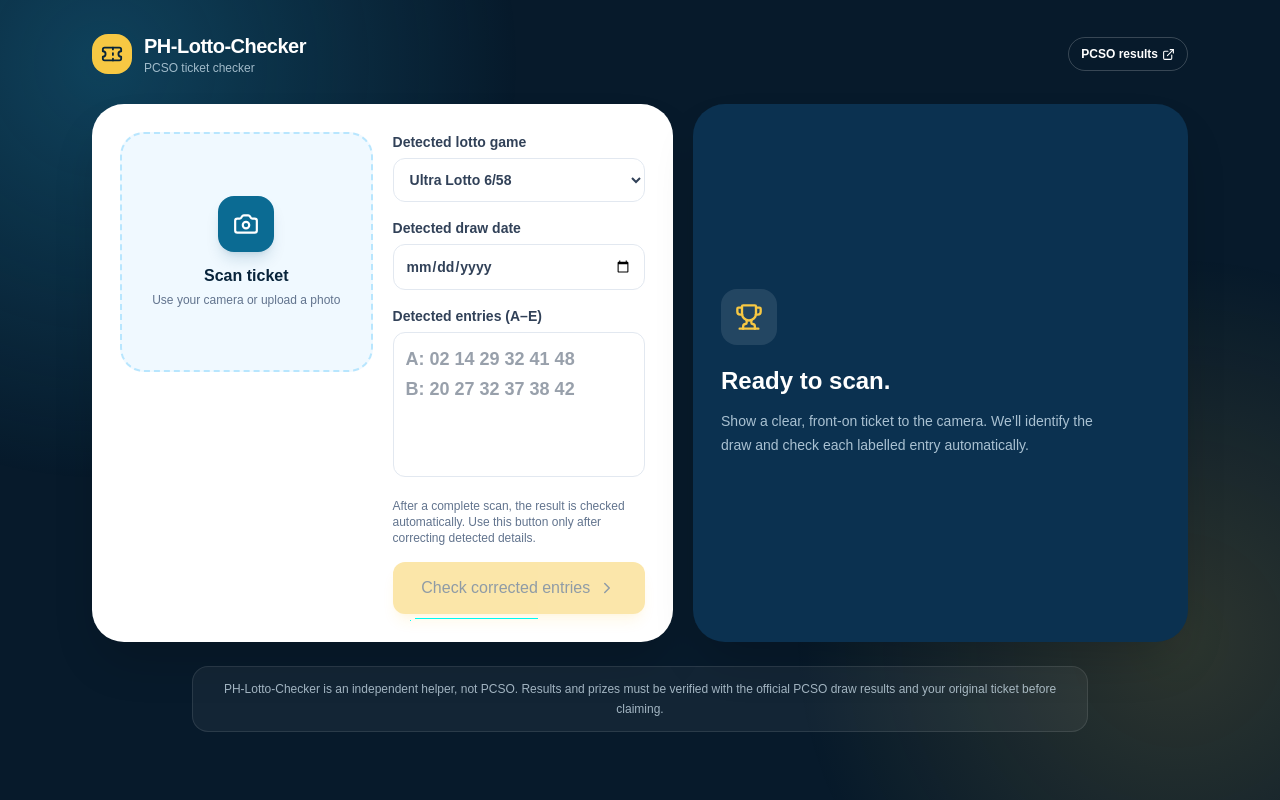
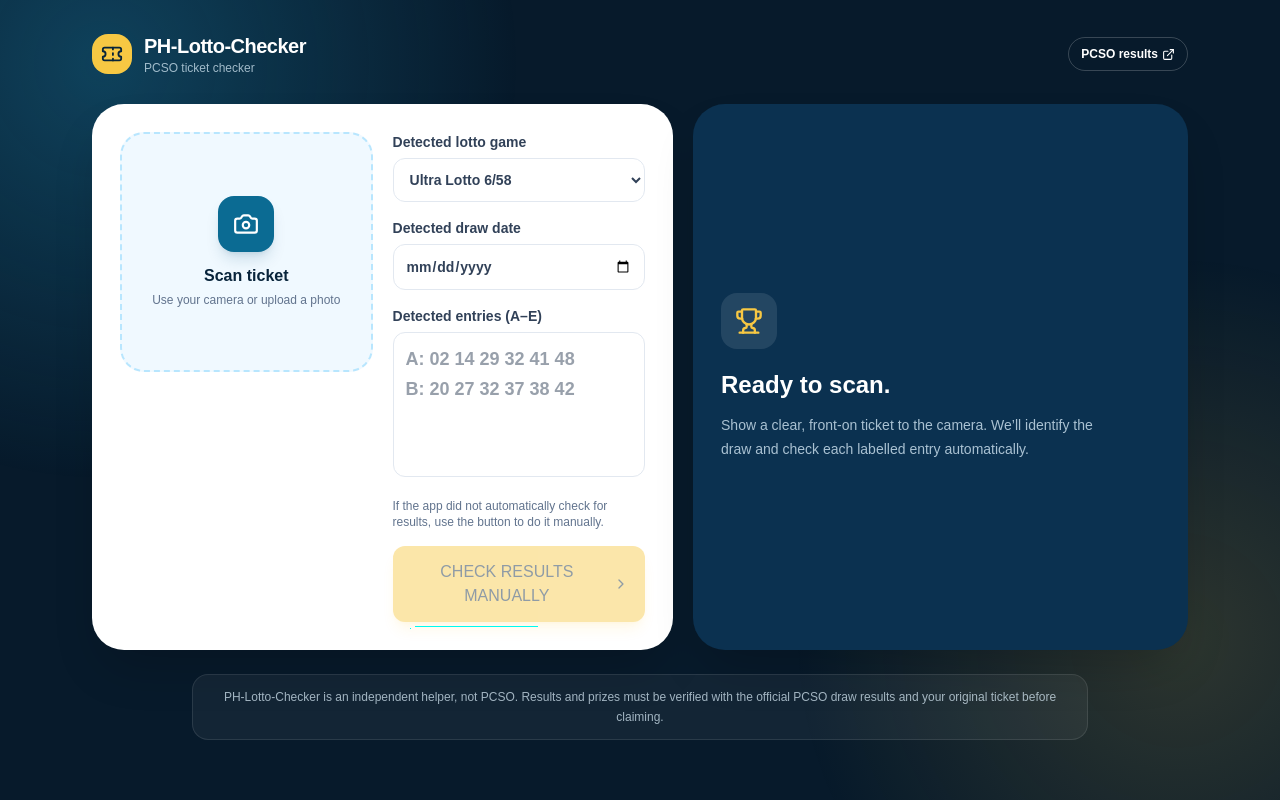
Before and after one commit to noelk8888/lotto, a Next.js app: page / in a window 1280 px wide. Built offline with nearby package versions, Linux system fonts and the light colour scheme.

Commit message:
Clarify manual results check

```diff
--- a/app/page.tsx
+++ b/app/page.tsx
@@ -377,8 +377,8 @@ export default function Home() {
                   />
                 </label>
                 <p className="text-xs text-slate-500">
-                  After a complete scan, the result is checked automatically.
-                  Use this button only after correcting detected details.
+                  If the app did not automatically check for results, use the
+                  button to do it manually.
                 </p>
                 <button
                   disabled={
@@ -397,7 +397,7 @@ export default function Home() {
                     </>
                   ) : (
                     <>
-                      Check corrected entries <ChevronRight size={18} />
+                      CHECK RESULTS MANUALLY <ChevronRight size={18} />
                     </>
                   )}
                 </button>
```
